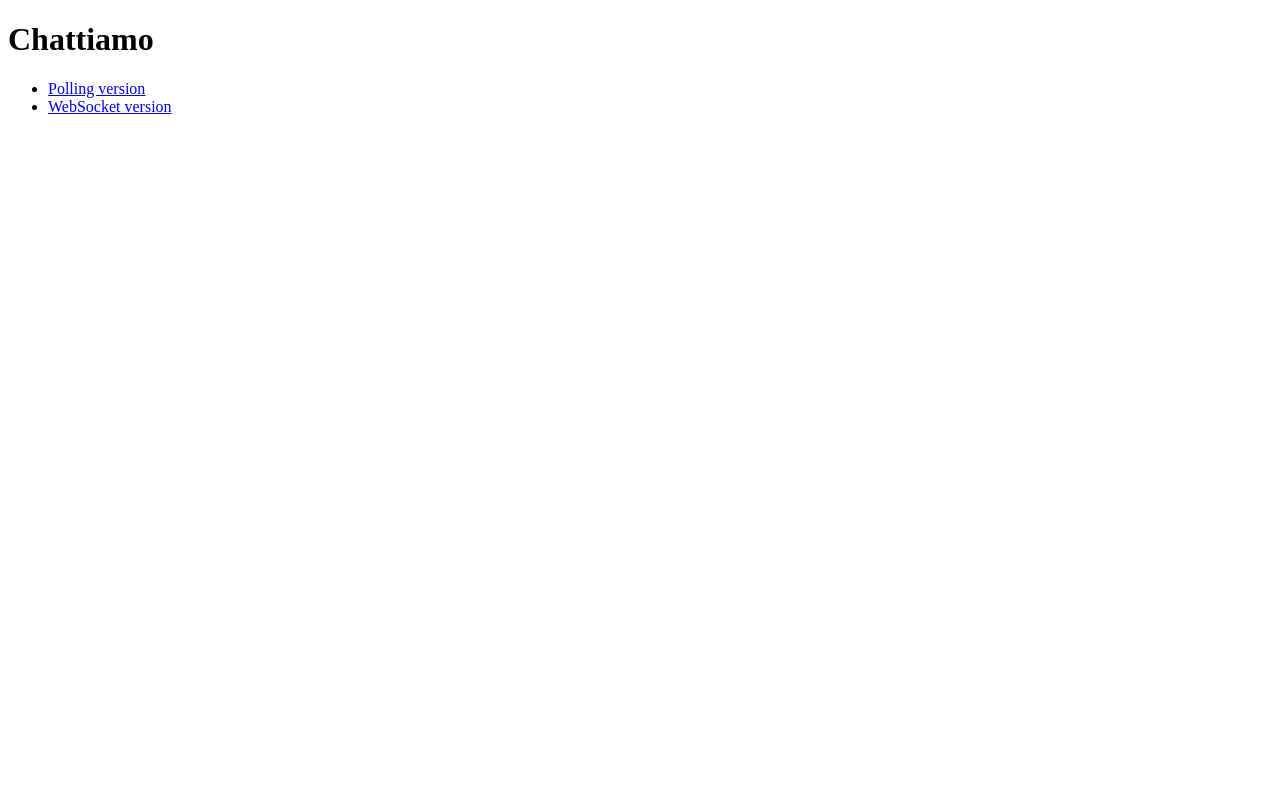
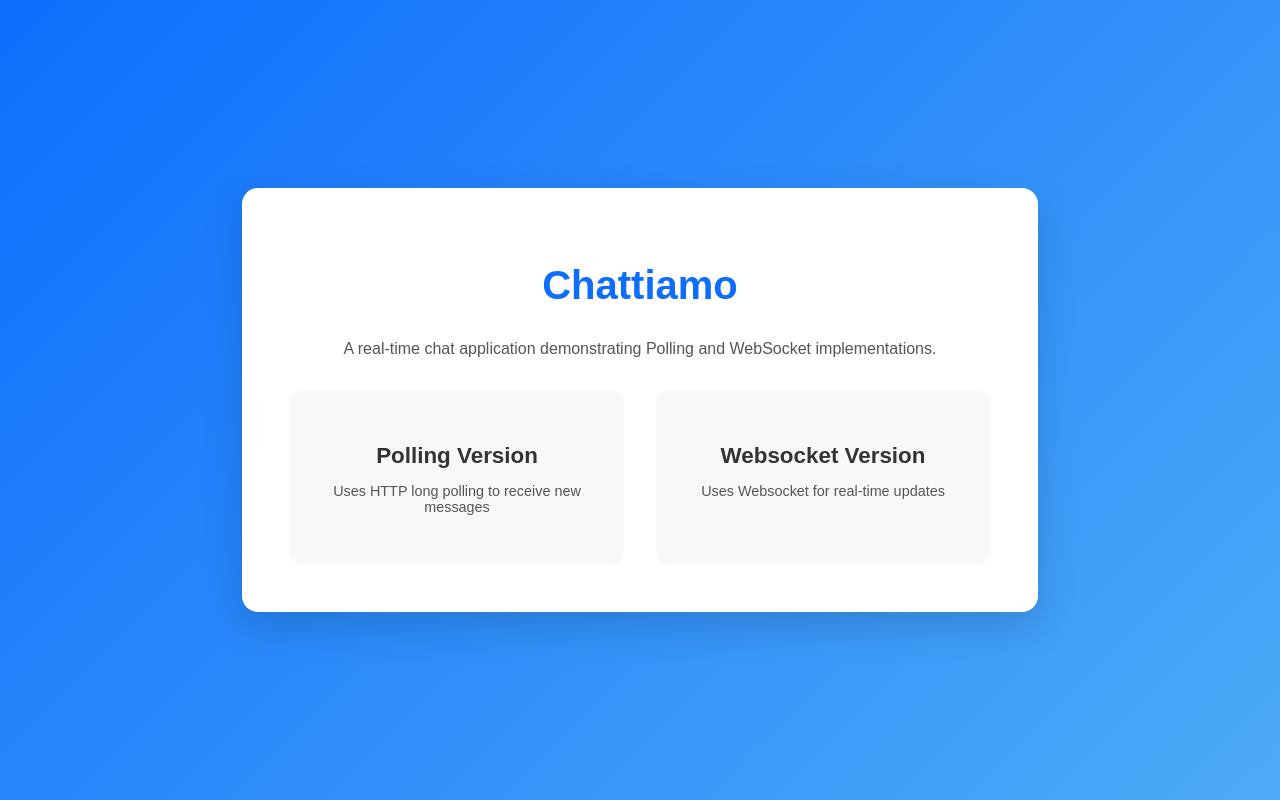
Before and after one commit to ike-agu/chat_app, a website: page frontend/index.html in a window 1280 px wide. Drawn offline with Linux system fonts and the light colour scheme.

Commit message:
style(frontend): add styled landing page with links to polling and websocket implementations

```diff
--- a/frontend/index.html
+++ b/frontend/index.html
@@ -1,17 +1,33 @@
 <!DOCTYPE html>
-<html>
+<html lang="en">
 
 <head>
   <meta charset="UTF-8" />
+  <meta name="viewport" content="width=device-width, initial-scale=1.0" />
   <title>Chattiamo</title>
+  <link rel="stylesheet" href="landing.css">
 </head>
 
 <body>
-  <h1>Chattiamo</h1>
-  <ul>
-    <li><a href="/polling.html">Polling version</a></li>
-    <li><a href="/ws.html">WebSocket version</a></li>
-  </ul>
+  <div class="container">
+    <h1>Chattiamo</h1>
+    <p class="subtitle">
+      A real-time chat application demonstrating Polling and WebSocket implementations.
+    </p>
+    <main>
+      <div class="options">
+        <a href="/polling.html" class="card">
+          <h2>Polling Version</h2>
+          <p>Uses HTTP long polling to receive new messages</p>
+        </a>
+
+        <a href="/ws.html" class="card">
+          <h2>Websocket Version</h2>
+          <p>Uses Websocket for real-time updates</p>
+        </a>
+      </div>
+    </main>
+  </div>
 </body>
 
 </html>
--- /dev/null
+++ b/frontend/landing.css
@@ -0,0 +1,72 @@
+body {
+  margin: 0;
+  min-height: 100vh;
+  display: flex;
+  justify-content: center;
+  align-items: center;
+  font-family: Arial, sans-serif;
+  background: linear-gradient(135deg, #0d6efd, #4dabf7);
+  color: #333;
+}
+
+.container {
+  background: white;
+  padding: 3rem;
+  border-radius: 16px;
+  box-shadow: 0 15px 40px rgba(0, 0, 0, 0.15);
+  text-align: center;
+  max-width: 700px;
+  width: 90%;
+}
+
+h1 {
+  margin-bottom: 2rem;
+  font-size: 2.5rem;
+  color: #0d6efd;
+}
+
+.subtitle {
+  margin-bottom: 2rem;
+  color: #555;
+  font-size: 1rem;
+}
+
+.options {
+  display: flex;
+  gap: 2rem;
+  justify-content: center;
+  flex-wrap: wrap;
+}
+
+.card {
+  flex: 1 1 200px;
+  background: #f8f8f8;
+  padding: 2rem;
+  border-radius: 12px;
+  text-decoration: none;
+  color: #333;
+  transition: all 0.3s ease;
+  border: 2px solid transparent;
+}
+
+.card h2 {
+  margin-bottom: 0.5rem;
+  font-size: 1.4rem;
+}
+
+.card p {
+  font-size: 0.9rem;
+  color: #555;
+}
+
+.card:hover {
+  transform: translateY(-6px);
+  box-shadow: 0 10px 25px rgba(0, 0, 0, 0.15);
+  border-color: #0d6efd;
+}
+
+@media (max-width: 600px) {
+  .options {
+    flex-direction: column;
+  }
+}
```
Also changed, not shown: README.md, frontend/styles.css (line endings or trailing spaces).
